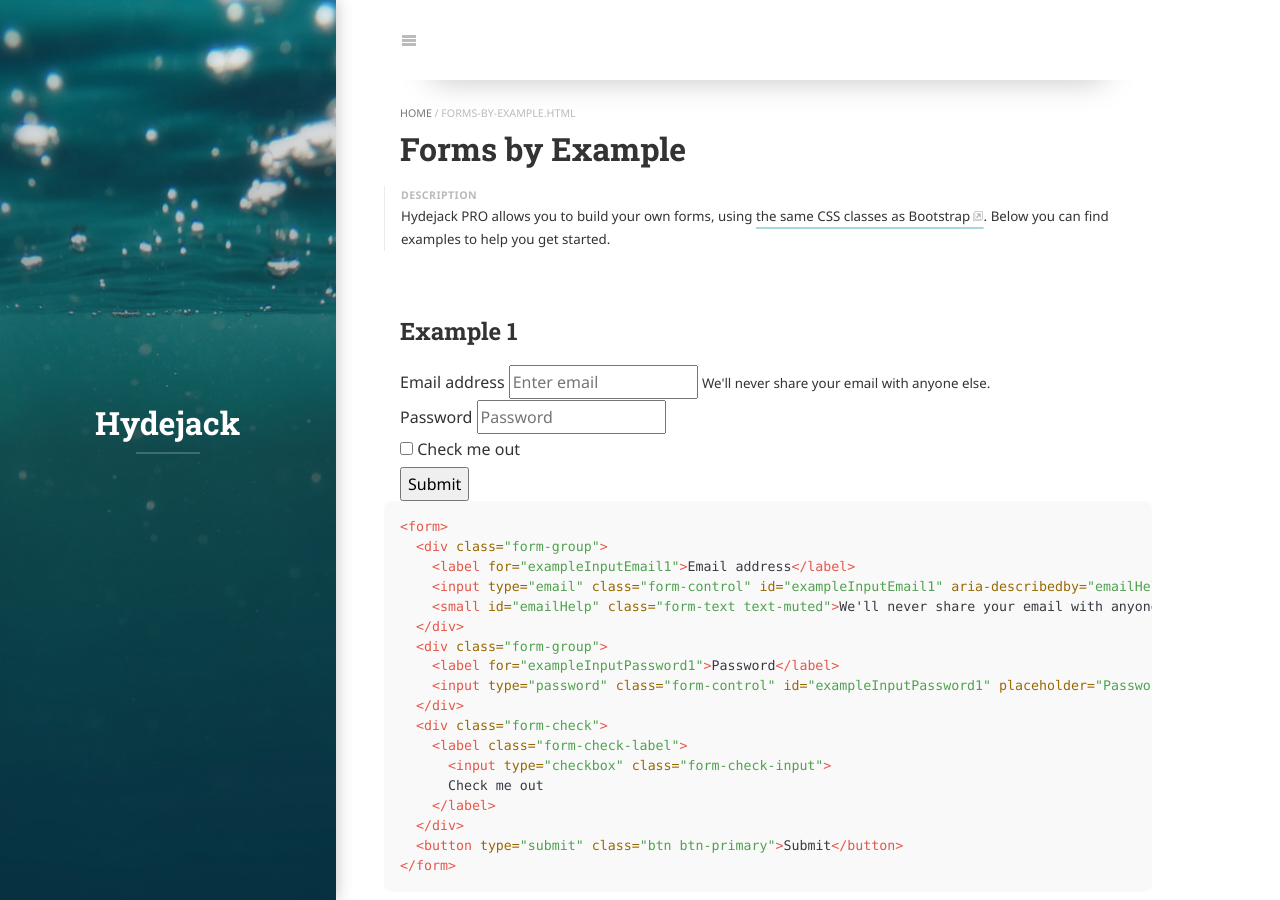
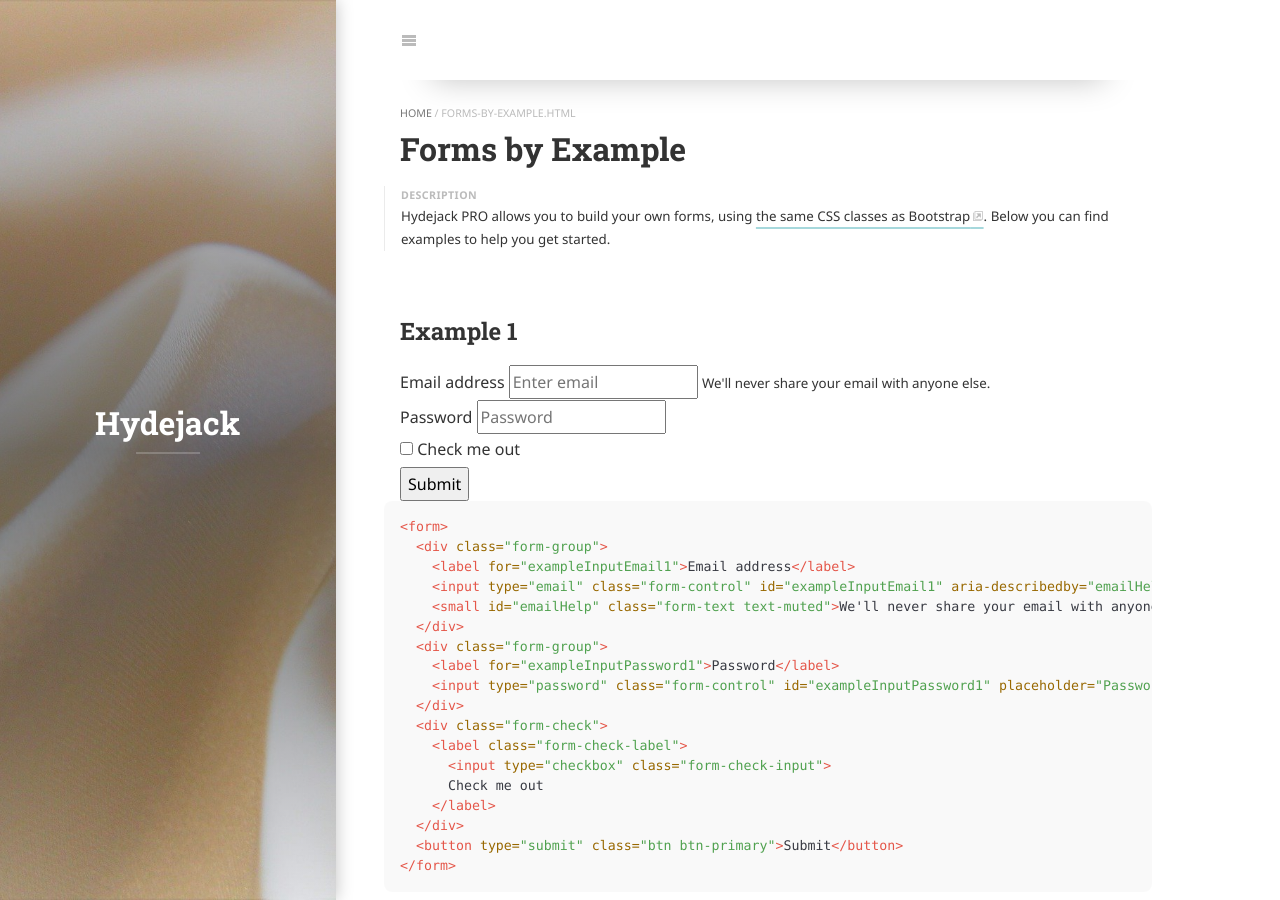
Before and after one commit to Ryusoo-h/Ryusoo-h.github.io2, a Jekyll site: the page built from forms-by-example.md, in a window 1280 px wide and 900 px high. Built offline with Jekyll 4.4.1, drawn with Linux system fonts in a browser that asks for light colours; cached includes are drawn as plain includes; some web fonts are replaced.

Commit message:
Change sidebar-bg

```diff
--- a/_config.yml
+++ b/_config.yml
@@ -2,7 +2,7 @@ lang:                  en
 title:                 Hydejack
 copyright:             © 2021. All rights reserved.
 
-accent_image:          /assets/img/sidebar-bg.jpg
+accent_image:          /assets/img/sidebar-bg-slik.jpg
 accent_color:          rgb(79,177,186)
 theme_color:           rgb(25,55,71)
 
```
Also changed, not shown: assets/img/sidebar-bg-slik.jpg (added).
